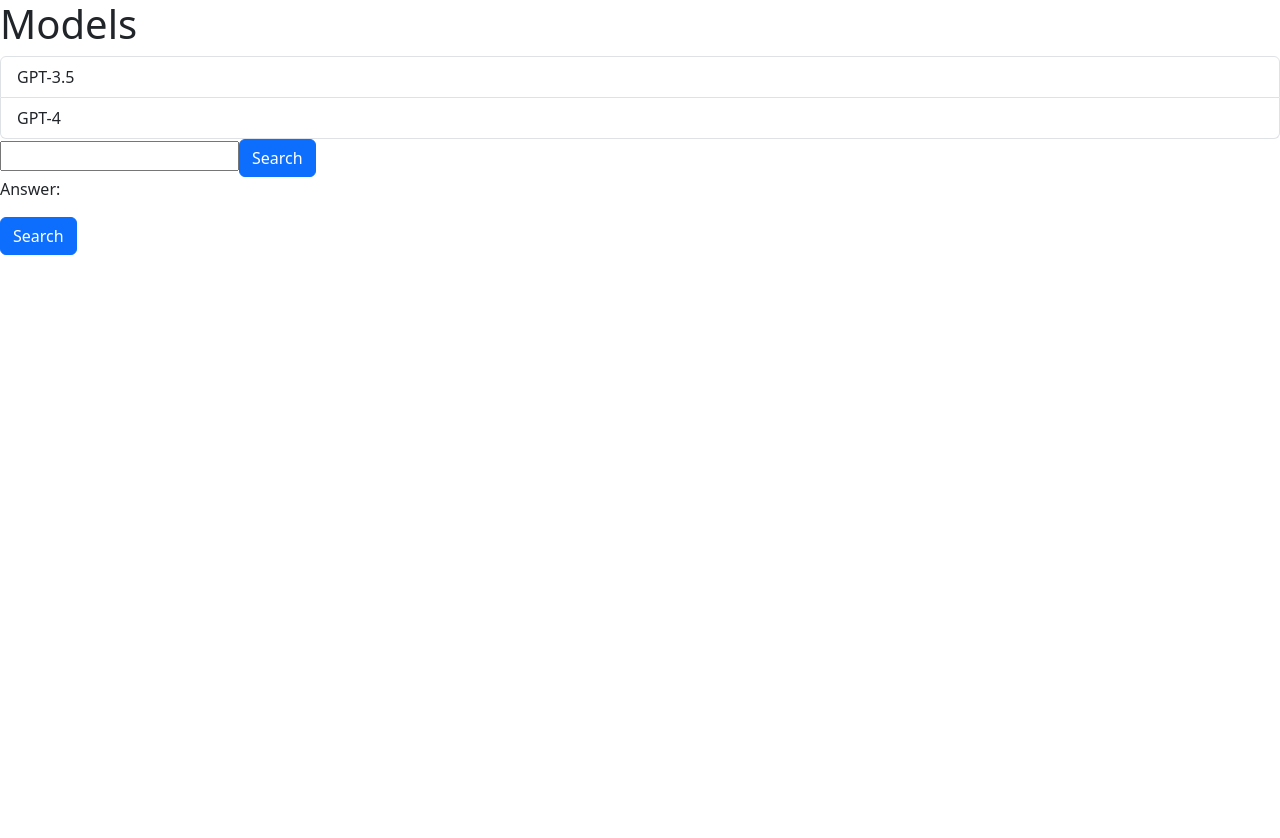
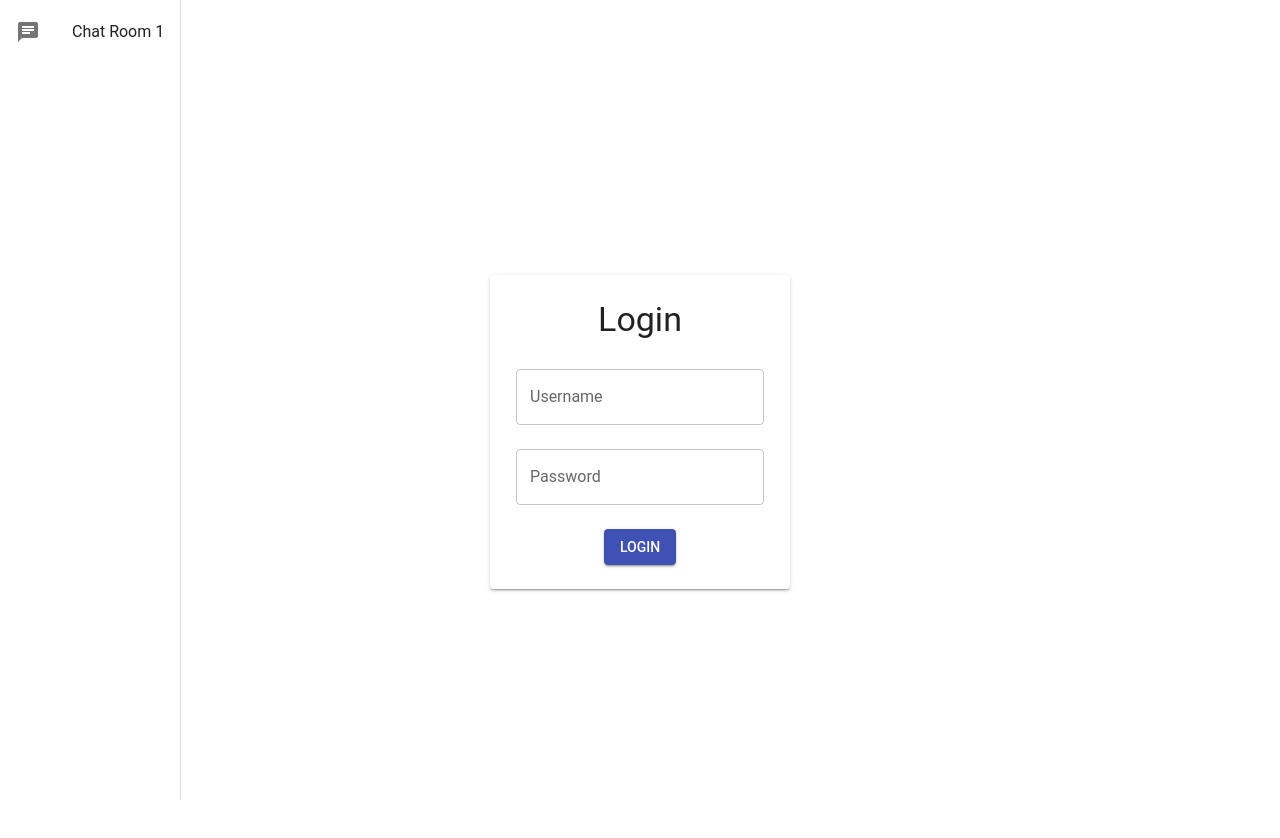
Before and after one commit to rguilmain/rag-app, a React (Vite) app in the folder frontend/: page /login in a window 1280 px wide. Shown: the top 838 px of the page. Before the commit the page ends 800 px from the top, so only its background shows below. Built offline with nearby package versions, Linux system fonts and the light colour scheme.

Commit message:
migrate from bootstrap to material UI and emotion

```diff
--- a/frontend/src/App.tsx
+++ b/frontend/src/App.tsx
@@ -1,34 +1,51 @@
-import { useState } from "react";
-import Alert from "./components/Alert";
-import Button from "./components/Button";
-import ListGroup from "./components/ListGroup";
-import SearchProcessor from "./components/SearchProcessor";
+import React from 'react';
+import { BrowserRouter as Router, Routes, Route } from 'react-router-dom';
+import { ThemeProvider, createTheme } from '@mui/material/styles';
+import CssBaseline from '@mui/material/CssBaseline';
+import { Box, Container } from '@mui/material';
+import { CacheProvider } from '@emotion/react';
+import createCache from '@emotion/cache';
 
-function App() {
-  const [alertVisible, setAlertVisibility] = useState(false);
+import Sidebar from './components/Sidebar';
+import ChatPage from './pages/ChatPage';
+import LoginPage from './pages/LoginPage';
 
-  let models = ["GPT-3.5", "GPT-4"];
+const cache = createCache({
+  key: 'my-app',
+  prepend: true,
+});
 
-  const handleSelectItem = (item: string) => {
-    console.log(item);
-  };
+const theme = createTheme({
+  palette: {
+    primary: {
+      main: '#3f51b5',
+    },
+  },
+  typography: {
+    fontFamily: 'Roboto, sans-serif',
+  },
+});
 
+const App: React.FC = () => {
   return (
-    <div>
-      <ListGroup
-        heading="Models"
-        items={models}
-        onSelectItem={handleSelectItem}
-      />
-      <SearchProcessor />
-      <Button onClick={() => setAlertVisibility(true)}>Search</Button>
-      {alertVisible && (
-        <Alert onClose={() => setAlertVisibility(false)}>
-          <strong>Searching!</strong> You should see your results soon.
-        </Alert>
-      )}
-    </div>
+    <CacheProvider value={cache}>
+      <ThemeProvider theme={theme}>
+        <CssBaseline />
+        <Router>
+          <Box sx={{ display: 'flex' }}>
+            <Sidebar />
+            <Container maxWidth="md" sx={{ mt: 4, mb: 4 }}>
+              <Routes>
+                <Route path="/chat" element={<ChatPage />} />
+                <Route path="/login" element={<LoginPage />} />
+                <Route path="/" element={<ChatPage />} />
+              </Routes>
+            </Container>
+          </Box>
+        </Router>
+      </ThemeProvider>
+    </CacheProvider>
   );
-}
+};
 
 export default App;
--- a/frontend/src/components/Alert.tsx
+++ /dev/null
@@ -1,23 +0,0 @@
-import { ReactNode } from "react";
-
-interface Props {
-  children: ReactNode;
-  onClose: () => void;
-}
-
-const Alert = ({ children, onClose }: Props) => {
-  return (
-    <div className="alert alert-primary alert-dismissible" role="alert">
-      {children}
-      <button
-        type="button"
-        className="btn-close"
-        onClick={onClose}
-        data-bs-dismiss="alert"
-        aria-label="Close"
-      ></button>
-    </div>
-  );
-};
-
-export default Alert;
--- /dev/null
+++ b/frontend/src/components/ChatWindow.tsx
@@ -0,0 +1,52 @@
+import React, { useState } from "react";
+import { Button, TextField, Typography, Box } from "@mui/material";
+
+const ChatWindow: React.FC = () => {
+  const [query, setQuery] = useState("");
+  const [response, setResponse] = useState("");
+
+  const handleSubmit = async (e: React.FormEvent<HTMLFormElement>) => {
+    e.preventDefault();
+
+    try {
+      const res = await fetch(`http://localhost:8000/search?q=${query}`);
+      const data = await res.text();
+      setResponse(data);
+    } catch (error) {
+      console.error("Error fetching data:", error);
+    }
+  };
+
+  return (
+    <Box
+      sx={{
+        display: "flex",
+        flexDirection: "column",
+        alignItems: "center",
+        padding: 2,
+      }}
+    >
+      <Box
+        component="form"
+        onSubmit={handleSubmit}
+        sx={{ display: "flex", alignItems: "center", marginBottom: 2 }}
+      >
+        <TextField
+          sx={{ marginRight: 1 }}
+          label="Enter your query"
+          value={query}
+          onChange={(e) => setQuery(e.target.value)}
+        />
+        <Button type="submit" variant="contained" color="primary">
+          Search
+        </Button>
+      </Box>
+      <Typography variant="h6">Response:</Typography>
+      <Typography sx={{ marginTop: 2, whiteSpace: "pre-wrap" }}>
+        {response}
+      </Typography>
+    </Box>
+  );
+};
+
+export default ChatWindow;
--- a/frontend/src/components/ListGroup.tsx
+++ /dev/null
@@ -1,37 +0,0 @@
-import { useState } from "react";
-
-interface Props {
-  items: string[];
-  heading: string;
-  onSelectItem: (item: string) => void;
-}
-
-function ListGroup({ heading, items, onSelectItem }: Props) {
-  const [selectedIndex, setSelectedIndex] = useState(-1);
-
-  return (
-    <>
-      <h1>{heading}</h1>
-      <ul className="list-group">
-        {items.map((item, index) => (
-          <li
-            className={
-              selectedIndex === index
-                ? "list-group-item active"
-                : "list-group-item"
-            }
-            key={item}
-            onClick={() => {
-              setSelectedIndex(index);
-              onSelectItem(item);
-            }}
-          >
-            {item}
-          </li>
-        ))}
-      </ul>
-    </>
-  );
-}
-
-export default ListGroup;
--- /dev/null
+++ b/frontend/src/components/Sidebar.tsx
@@ -0,0 +1,27 @@
+import {
+  Drawer,
+  List,
+  ListItem,
+  ListItemIcon,
+  ListItemText,
+} from "@mui/material";
+import ChatIcon from "@mui/icons-material/Chat";
+
+function Sidebar() {
+  return (
+    <Drawer variant="permanent" anchor="left">
+      <List>
+        {/* Loop through chat rooms or contacts */}
+        <ListItem button>
+          <ListItemIcon>
+            <ChatIcon />
+          </ListItemIcon>
+          <ListItemText primary="Chat Room 1" />
+        </ListItem>
+        {/* Repeat for other chat rooms or contacts */}
+      </List>
+    </Drawer>
+  );
+}
+
+export default Sidebar;
--- a/frontend/src/main.tsx
+++ b/frontend/src/main.tsx
@@ -1,7 +1,6 @@
 import React from "react";
 import ReactDOM from "react-dom/client";
 import App from "./App.tsx";
-import "bootstrap/dist/css/bootstrap.css";
 
 ReactDOM.createRoot(document.getElementById("root")!).render(
   <React.StrictMode>
--- /dev/null
+++ b/frontend/src/pages/ChatPage.tsx
@@ -0,0 +1,22 @@
+import React from "react";
+import { Box } from "@mui/material";
+
+import ChatWindow from "../components/ChatWindow";
+
+const ChatPage: React.FC = () => {
+  return (
+    <Box
+      sx={{
+        display: "flex",
+        flexDirection: "column",
+        height: "100vh",
+        width: "100%",
+        padding: 2,
+      }}
+    >
+      <ChatWindow />
+    </Box>
+  );
+};
+
+export default ChatPage;
--- /dev/null
+++ b/frontend/src/pages/LoginPage.tsx
@@ -0,0 +1,67 @@
+import React, { useState } from "react";
+import { Button, TextField, Typography, Box } from "@mui/material";
+
+const LoginPage: React.FC = () => {
+  const [username, setUsername] = useState("");
+  const [password, setPassword] = useState("");
+
+  const handleLogin = () => {
+    // Implement your login logic here
+    console.log("Username:", username);
+    console.log("Password:", password);
+  };
+
+  return (
+    <Box
+      sx={{
+        display: "flex",
+        flexDirection: "column",
+        alignItems: "center",
+        justifyContent: "center",
+        height: "100vh",
+      }}
+    >
+      <Box
+        sx={{
+          display: "flex",
+          flexDirection: "column",
+          alignItems: "center",
+          width: "300px",
+          backgroundColor: "background.paper",
+          padding: 3,
+          borderRadius: 1,
+          boxShadow: 2,
+        }}
+      >
+        <Typography variant="h4" gutterBottom>
+          Login
+        </Typography>
+        <TextField
+          label="Username"
+          value={username}
+          onChange={(e) => setUsername(e.target.value)}
+          margin="normal"
+          variant="outlined"
+        />
+        <TextField
+          label="Password"
+          type="password"
+          value={password}
+          onChange={(e) => setPassword(e.target.value)}
+          margin="normal"
+          variant="outlined"
+        />
+        <Button
+          variant="contained"
+          color="primary"
+          onClick={handleLogin}
+          sx={{ marginTop: 2 }}
+        >
+          Login
+        </Button>
+      </Box>
+    </Box>
+  );
+};
+
+export default LoginPage;
```
Also changed, not shown: frontend/package.json (+6 -2 lines), 1 other file (tests, documents, lock files or other folders).
